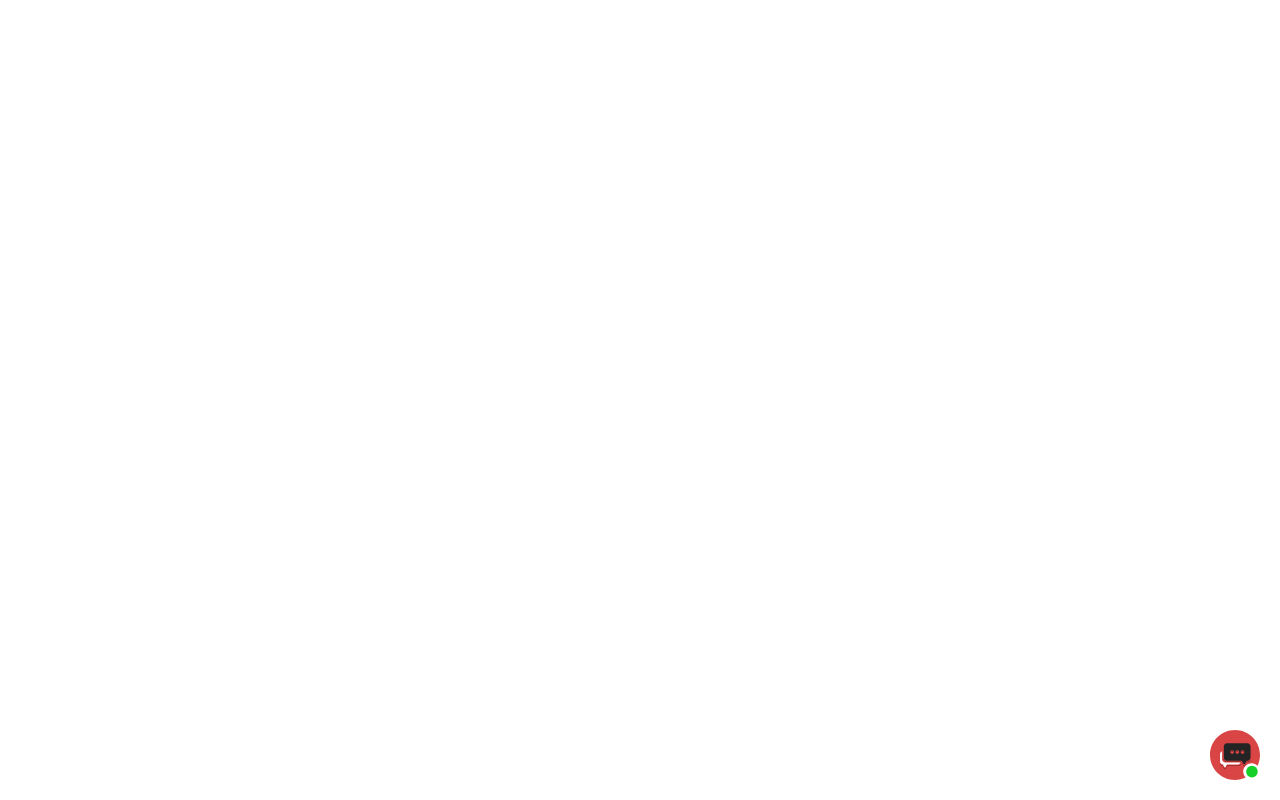
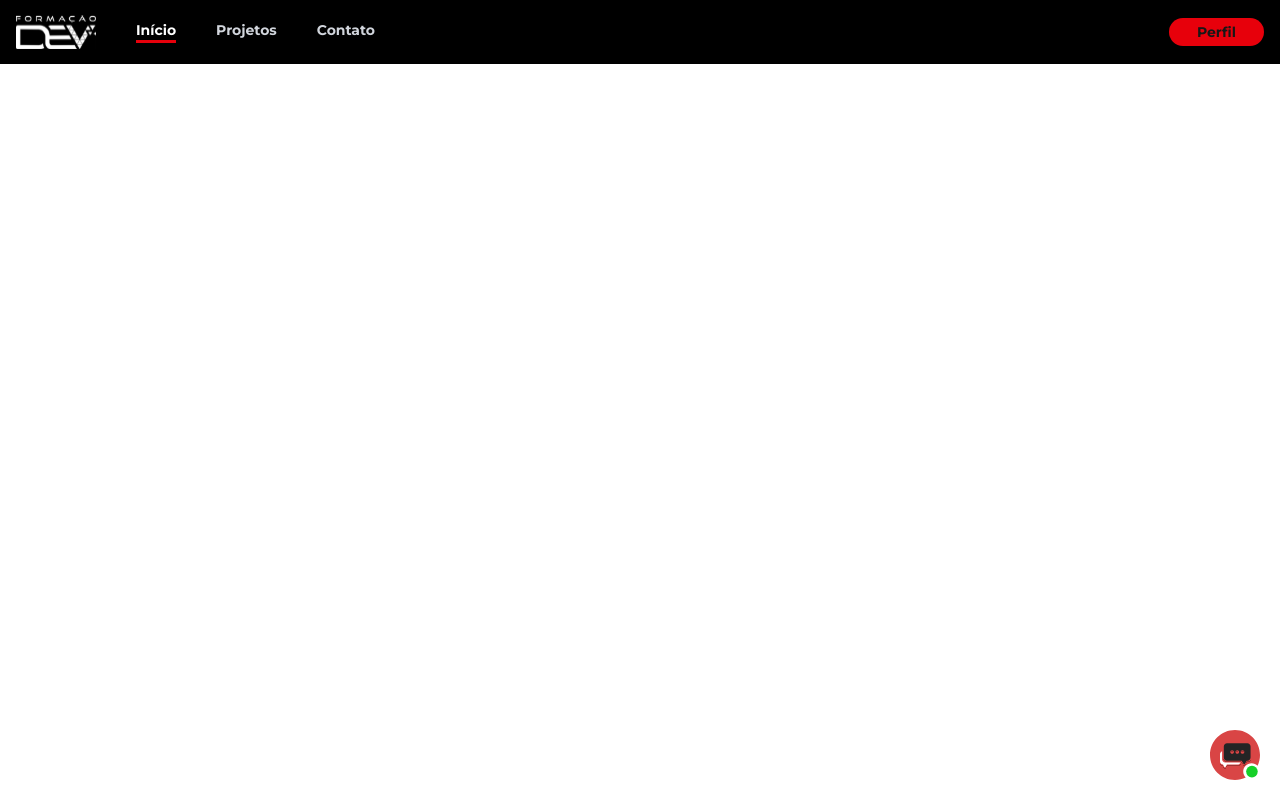
Before and after one commit to diogo-tcardoso/portfolio-fullstack, a Next.js app in the folder frontend/: page / in a window 1280 px wide. Built offline with nearby package versions, Linux system fonts and the light colour scheme.

Commit message:
Created base menu

```diff
--- /dev/null
+++ b/frontend/src/app/(pages)/projeto/[id]/page.tsx
@@ -0,0 +1,9 @@
+import Header from "@/components/shared/header"
+
+export default function ProjectPage(){
+    return(
+        <div className="bg-black">
+            <Header />
+        </div>
+    )
+}
--- a/frontend/src/components/shared/header.tsx
+++ b/frontend/src/components/shared/header.tsx
@@ -1,16 +1,26 @@
 import Image from "next/image";
 import Container from "./container";
 import Link from "next/link";
+import Menu from "./menu";
 
 export default function Header (){
     return (
-        <header className="flex items-center h-16">
-            <Container className="flex-1">
-                <div>
+        <header className="flex items-center h-16 bg-black">
+            <Container className="flex-1 flex justify-between items-center">
+                <div className="flex items-center gap-10">
                     <Link href="/" className="hidden sm:block">
                         <Image src="/logo.svg" alt="Logo" width={80} height={0} />
                     </Link>
+                    <Menu />
                 </div>
+                <div className="hidden sm:flex items-center">
+                <Link
+                    href="https://www.linkedin.com/in/diogo-tcardoso/"
+                    target="_blank"
+                    className="bg-red-600 text-sm font-bold px-7 py-1 rounded-full"
+                >Perfil</Link>
+                </div>
+
             </Container>
         </header>
     )
--- a/frontend/src/components/shared/menu.tsx
+++ b/frontend/src/components/shared/menu.tsx
@@ -0,0 +1,32 @@
+"use client"
+import Link from "next/link";
+import { usePathname } from "next/navigation";
+
+export default function Menu() {
+    const path = usePathname();
+
+    return (
+        <nav className="flex gap-10">
+            <MenuItems href="/" selected={path === "/"}>Início</MenuItems>
+            <MenuItems href="/projeto/1" selected={path.startsWith("/projeto")}>Projetos</MenuItems>
+            <MenuItems href="https://wa.me/5581981585919" selected={false} newTab={true}>Contato</MenuItems>
+        </nav>
+    );
+}
+
+function MenuItems (props: {
+    href: string;
+    children: React.ReactNode;
+    selected: boolean;
+    newTab?: boolean;
+}){
+    return(
+        <Link href={props.href} target={props.newTab ? "_blank" : "_self"}>
+            <span className={`flex items-center gap-2 text-sm font-bold border-red-600 hover:text-white
+            ${props.selected ? "border-b-3 text-white" : "text-gray-300"}`}>
+                {props.children}
+            </span>
+
+        </Link>
+    )
+}
```
